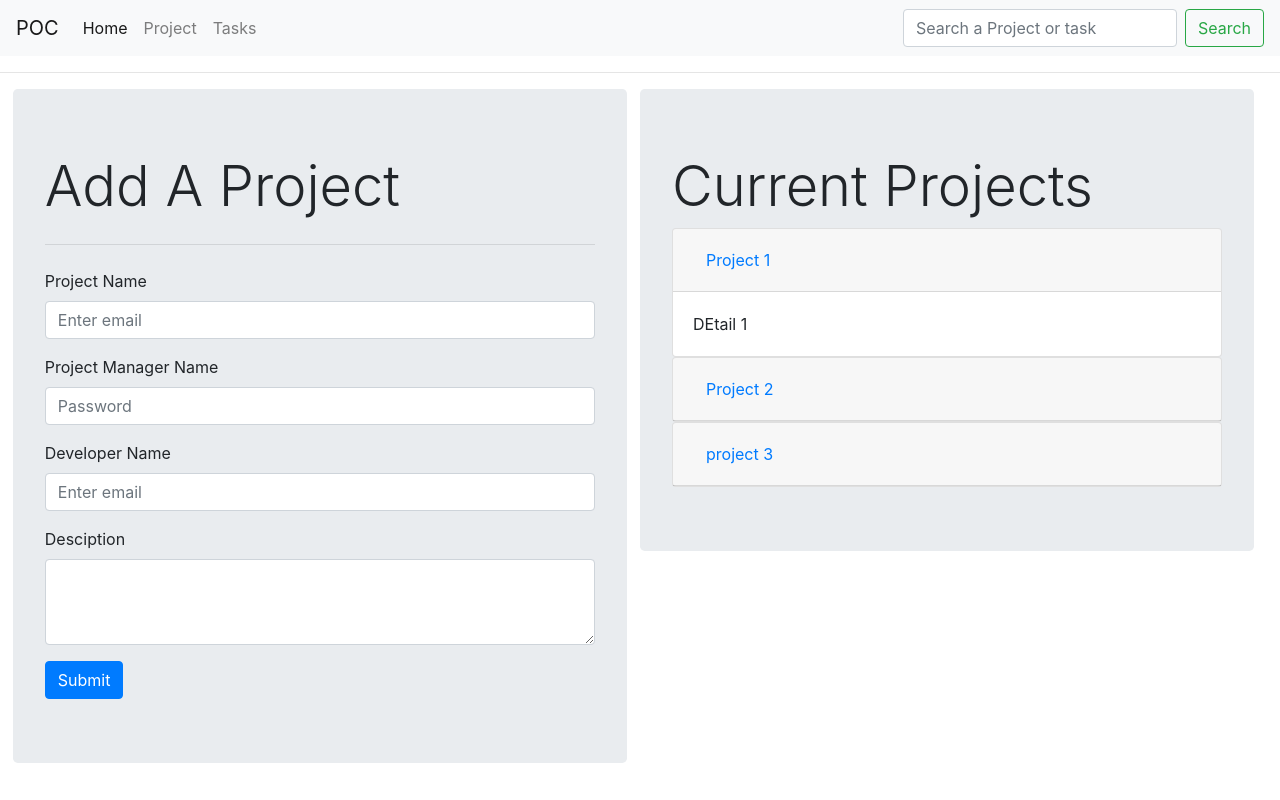
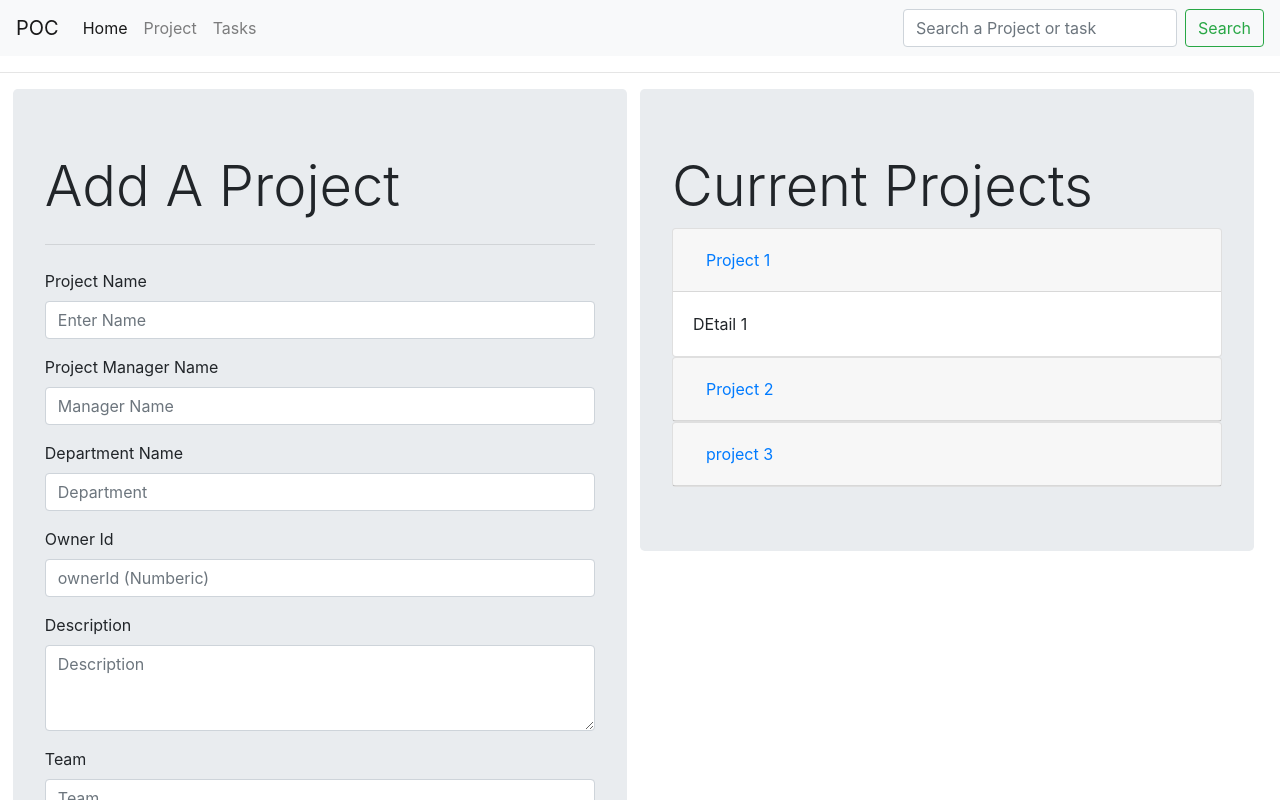
Before and after one commit to sandeepsinghgujela/Poc-ProjectManagement, an Angular app: page /project in a window 1280 px wide. Shown: the top 800 px of the page. Built offline with nearby package versions, Linux system fonts and the light colour scheme.

Commit message:
project creation api integrated

```diff
--- a/src/app/base.service.ts
+++ b/src/app/base.service.ts
@@ -46,8 +46,8 @@ export class BaseService {
   // }
 
   /** POST: add a new hero to the server */
-  addUser(hero): Observable<any> {
-    return this.http.post<any>(this.baseUrl+'/users', hero, httpOptions)
+  addProject(hero): Observable<any> {
+    return this.http.post<any>(this.baseUrl+'/projects', hero, httpOptions)
   }
 
 }
--- a/src/app/project/project.component.html
+++ b/src/app/project/project.component.html
@@ -9,29 +9,39 @@
   <hr class="my-4">
 
 
-  <form>
+  <form #projectForm="ngForm" (submit)="addProject()" >
     <div class="form-group">
       <label for="exampleInputEmail1"> Project Name</label>
-      <input type="email" class="form-control" id="exampleInputEmail1" aria-describedby="emailHelp" placeholder="Enter email">
-
+      <input type="text" [(ngModel)]="project.proj_name" class="form-control" name="projectName"id="exampleInputEmail1"
+      #projectName="ngModel" aria-describedby="emailHelp" placeholder="Enter Name">
     </div>
     <div class="form-group">
       <label for="exampleInputPassword1">Project Manager Name</label>
-      <input type="text" class="form-control" id="exampleInputPassword1" placeholder="Password">
-    </div>
-
-    <div class="form-group">
-      <label for="exampleInputEmail1">Developer Name</label>
-      <input type="text" class="form-control" id="exampleInputEmail1" aria-describedby="emailHelp" placeholder="Enter email">
-
+      <input type="text" name="managerName" [(ngModel)]="project.manager" #department="ngModel" class="form-control" id="managerName" placeholder="Manager Name">
     </div>
     <div class="form-group">
-      <label for="exampleInputPassword1">Desciption</label>
-      <textarea class="form-control" id="exampleFormControlTextarea1" rows="3"></textarea>
+      <label for="department">Department Name</label>
+      <input type="text" name="department" [(ngModel)]="project.department" #department="ngModel" class="form-control" id="department" placeholder="Department">
+    </div>
+    <div class="form-group">
+      <label for="department">Owner Id</label>
+      <input type="number" name="Owner" [(ngModel)]="project.owner_id" #ownerId="ngModel" class="form-control" id="ownerId" placeholder="ownerId (Numberic)">
+    </div>
+    <div class="form-group">
+      <label for="description">Description</label>
+      <textarea rows="3" type="text" name="description" [(ngModel)]="project.description" #description="ngModel" class="form-control" id="description" placeholder="Description">        </textarea>
+    </div>
+    <div class="form-group">
+      <label for="description">Team</label>
+      <input type="text" name="description" [(ngModel)]="project.team" #team="ngModel" class="form-control" id="team" placeholder="Team">
     </div>
 
 
-    <button  (click)="addUser()" type="submit" class="btn btn-primary">Submit</button>
+
+
+
+
+    <button type="submit" class="btn btn-primary">Submit</button>
   </form>
 
 
--- a/src/app/project/project.component.ts
+++ b/src/app/project/project.component.ts
@@ -1,3 +1,4 @@
+
 import { Component, OnInit } from '@angular/core';
 import {BaseService } from '../base.service';
 
@@ -9,19 +10,18 @@ import {BaseService } from '../base.service';
 })
 export class ProjectComponent implements OnInit {
 
+  project={
+  	// name:'',
+  	// manager:''
 
+  }
   constructor(private baseService:BaseService) { }
   ngOnInit(){}
 
-	addUser(){
-		var user ={
-	   "name": "Ankidt",
-	    "email":"sdfrse@sd.ff",
-	    "mobile": "2242532",
-	    "designation": "sSE",
-	    "role": "SEs"
-		};
-  		this.baseService.addUser(user).subscribe((res)=>console.log('response',res));
+	addProject(){
+		console.log("this.project",this.project);
+
+  		this.baseService.addProject(this.project).subscribe((res)=>console.log('response',res));
 	}
 
 
```
